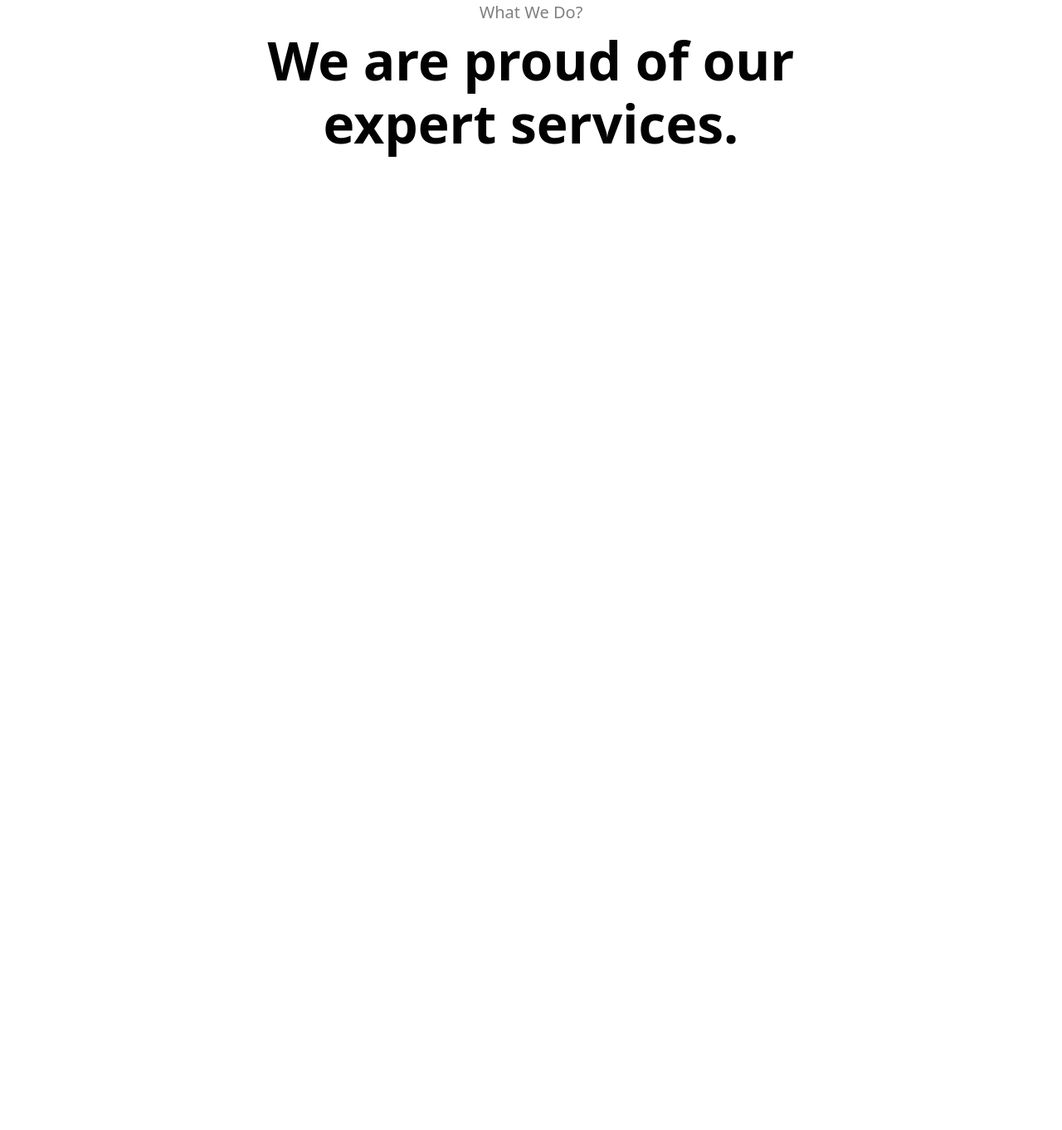
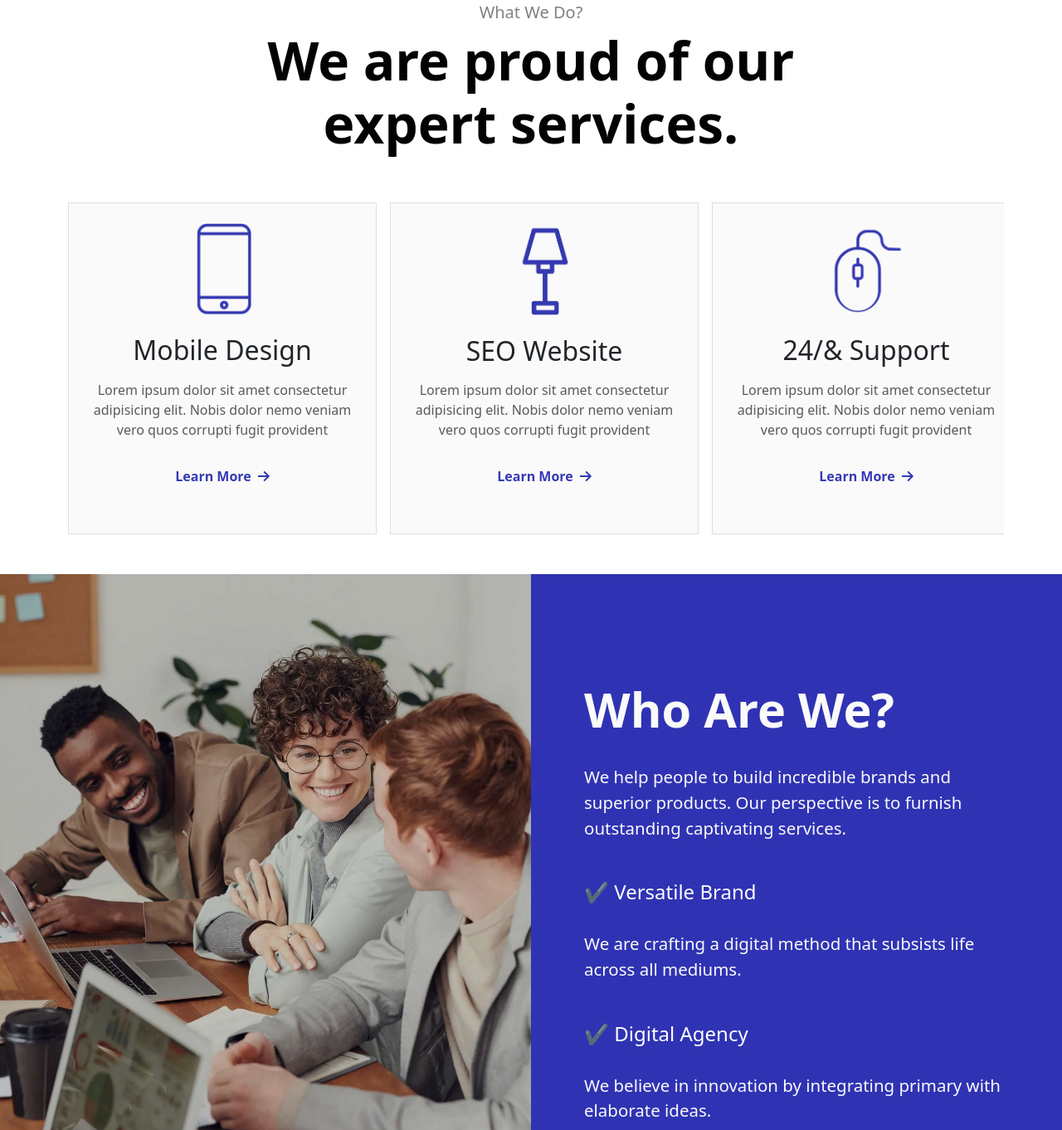
Before and after one commit to waleedrehman661/Web-Home, a plain HTML site: page index.html in a window 1280 px wide. Shown: the part 878-2240 px from the top of the page at 83% size. Before the commit the page ends 1074 px from the top, so only its background shows below. Drawn offline with nearby package versions, Linux system fonts and the light colour scheme.

Commit message:
my second commit

```diff
--- /dev/null
+++ b/assets/JS/navbar&footer.js
@@ -0,0 +1,30 @@
+var navbar =document.querySelector("header").innerHTML +=
+`
+<nav class="navbar navbar-expand-lg px-4 py-3 sticky-top">
+            <div class="container-fluid">
+              <a class="navbar-brand" href="#"><img class="navlogo" src="assets/images/newlogo.png" alt=""></a>
+              <button class="navbar-toggler" type="button" data-bs-toggle="collapse" data-bs-target="#navbarSupportedContent" aria-controls="navbarSupportedContent" aria-expanded="false" aria-label="Toggle navigation">
+                <span class="navbar-toggler-icon"></span>
+              </button>
+              <div class="collapse navbar-collapse" id="navbarSupportedContent">
+                <ul class="navbar-nav ms-auto mb-2 mb-lg-0">
+                  <li class="nav-item">
+                    <a class="nav-link text-white" aria-current="page" href="#">Home</a>
+                  </li>
+                  <li class="nav-item">
+                    <a class="nav-link text-white" href="#">About</a>
+                  </li>
+                  <li class="nav-item">
+                    <a class="nav-link text-white" href="#">Services</a>
+                  </li>
+                  <li class="nav-item">
+                    <a class="nav-link text-white" href="#">Projects</a>
+                  </li>
+                  <li class="nav-item">
+                    <a class="nav-link text-white" href="contact.html">Contact</a>
+                  </li>
+                </ul>
+              </div>
+            </div>
+          </nav>
+`
--- /dev/null
+++ b/assets/styling/contact.css
@@ -0,0 +1,94 @@
+/* Reset some default browser styles */
+* {
+    margin: 0;
+    padding: 0;
+    box-sizing: border-box;
+}
+html, body {
+    font-family: Arial, sans-serif;
+    width: 100%;
+    height: 100%;
+}
+.contact-main{
+    position: absolute;
+    top: 0;
+    z-index: 1;
+}
+.contact-left{
+    width: 50%;
+    background-color: #2f33b3;
+    position: relative;
+}
+.contact-right{
+    width: 50%;
+}
+.contact-right img{
+    width: 100%;
+    object-fit: cover;
+    filter: brightness(70%);
+}
+.contact-content{
+    display: block;
+    color: aliceblue;
+    position: absolute;
+    bottom: 0;
+    text-align: center;
+    padding-block: 4vw;
+    padding-inline: 5vw;
+}
+.contact-content h1{
+    color: aliceblue;
+    font-size: 6.5vw;
+    margin-bottom: 2.8vw;
+    font-weight: 700;
+}
+.contact-content p{
+    color: aliceblue;
+    font-size: 1.8vw;
+}
+.animated-link {
+    display: inline-flex;
+    align-items: center;
+    color:  #2f33b3;
+    font-weight: bold;
+    text-decoration: none;
+    transition: transform 0.3s ease-in-out;
+}
+.animated-link:hover{
+    color:  #1d21a0;
+}
+
+.animated-link i {
+    margin-left: 5px; /* Space between text and icon */
+    transition: transform 0.3s ease-in-out;
+}
+
+.animated-link:hover i {
+    transform: translateX(5px); /* Move arrow to right */
+}
+.card-1 h2{
+    font-size: 2.8vw;
+    font-weight: bold;
+}
+.card-2 h2{
+    font-size: 2.8vw;
+    font-weight: bold;
+}
+.card-3 h2{
+    font-size: 2.8vw;
+    font-weight: bold;
+}
+/* FORM */
+.contactf-left{
+    width: 50%;
+}
+.contactf-left img{
+    width: 100%;
+    height: 70vw;
+    object-fit: cover;
+}
+.contactf-right{
+    width: 50%;
+    height: 70vw;
+    background-color: #2f33b3;
+}
--- a/assets/styling/style.css
+++ b/assets/styling/style.css
@@ -16,6 +16,9 @@ html, body{
 }
 
 /* Navbar */
+nav{
+    z-index: 999;
+}
 .navbar {
     position: absolute;
     top: 0;
@@ -80,14 +83,14 @@ html, body{
     margin-top: 2.2vw;
 }
 
-.hero-left div button{
+.explore-btn{
     padding: 1.5vw 5vw;
     border: none;
     background-color: rgb(37, 216, 61);
     border-radius: 2px;
     margin-top: 2.2vw;
+    box-shadow: 0px 6px 14px rgba(0, 0, 0, 0.3);
 }
-
 .hero-right {
     width: 50%;
 }
@@ -117,3 +120,90 @@ html, body{
     font-size: 5vw;
     font-weight: 800;
 }
+/* CARDS  */
+.card-1{
+    height: 400px;
+    background-color: #fafafa;
+    border: 0.02px solid rgb(224, 222, 222);
+}
+.card-2{
+    height: 400px;
+    background-color: #fafafa;
+    border: 0.02px solid rgb(224, 222, 222);
+}
+.card-3{
+    height: 400px;
+    background-color: #fafafa;
+    border: 0.02px solid rgb(224, 222, 222);
+}
+.card-1 img{
+    mix-blend-mode: multiply;
+    width: 100px;
+}
+.card-2 img{
+    mix-blend-mode: multiply;
+    width: 100px;
+}
+.card-3 img{
+    mix-blend-mode: multiply;
+    width: 100px;
+}
+.cards-p{
+    color: rgb(90, 90, 90);
+}
+.learn-more {
+    display: inline-flex;
+    align-items: center;
+    text-decoration: none;
+    font-size: 16px;
+    color: #3539b5;
+    font-weight: bold;
+    transition: color 0.3s ease-in-out;
+}
+
+.learn-more i {
+    margin-left: 8px;
+    transition: transform 0.3s ease-in-out;
+}
+
+.learn-more:hover {
+    color: #2f33b3;
+}
+
+.learn-more:hover i {
+    transform: translateX(5px);
+}
+/* WHY_SECTION */
+.Why-left{
+    width: 50%;
+    height: 60vw;
+}
+.Why-left img{
+    width: 100%;
+    height: 100%;
+    object-fit: cover;
+    filter: brightness(80%);
+}
+.Why-right{
+    width: 50%;
+    height: 60vw;
+    background-color: #2f33b3;
+    padding-block: 10vw;
+    padding-inline: 5vw;
+}
+#Why-main{
+    display: flex;
+}
+.why-content{
+    display: block;
+}
+.why-content h2{
+    font-size: 4.5vw;
+    font-weight: 700;
+    color: #fafafa;
+}
+.why-content p{
+    font-size: 1.6vw;
+    color: #fafafa;
+    margin-top: 2.5vw;
+}
--- a/index.html
+++ b/index.html
@@ -4,38 +4,16 @@
     <meta charset="UTF-8">
     <meta name="viewport" content="width=device-width, initial-scale=1.0">
     <title>Document</title>
+    <!-- CDN -->
+     <!-- Latest Font Awesome CDN -->
+    <link rel="stylesheet" href="https://cdnjs.cloudflare.com/ajax/libs/font-awesome/6.5.1/css/all.min.css">
+    <!-- CDN -->
     <link rel="stylesheet" href="assets/styling/style.css">
     <link href="https://cdn.jsdelivr.net/npm/bootstrap@5.0.2/dist/css/bootstrap.min.css" rel="stylesheet" integrity="sha384-EVSTQN3/azprG1Anm3QDgpJLIm9Nao0Yz1ztcQTwFspd3yD65VohhpuuCOmLASjC" crossorigin="anonymous">
 </head>
 <body>
        <div id="main">
-        <nav class="navbar navbar-expand-lg px-4 py-3">
-            <div class="container-fluid">
-              <a class="navbar-brand" href="#"><img class="navlogo" src="assets/images/newlogo.png" alt=""></a>
-              <button class="navbar-toggler" type="button" data-bs-toggle="collapse" data-bs-target="#navbarSupportedContent" aria-controls="navbarSupportedContent" aria-expanded="false" aria-label="Toggle navigation">
-                <span class="navbar-toggler-icon"></span>
-              </button>
-              <div class="collapse navbar-collapse" id="navbarSupportedContent">
-                <ul class="navbar-nav ms-auto mb-2 mb-lg-0">
-                  <li class="nav-item">
-                    <a class="nav-link text-white" aria-current="page" href="#">Home</a>
-                  </li>
-                  <li class="nav-item">
-                    <a class="nav-link text-white" href="#">About</a>
-                  </li>
-                  <li class="nav-item">
-                    <a class="nav-link text-white" href="#">Services</a>
-                  </li>
-                  <li class="nav-item">
-                    <a class="nav-link text-white" href="#">Projects</a>
-                  </li>
-                  <li class="nav-item">
-                    <a class="nav-link text-white" href="#">Contact</a>
-                  </li>
-                </ul>
-              </div>
-            </div>
-          </nav>
+        <header class="sticky-top"></header>
           <div class="landing w-100">
             <div>
                 <div class="hero-left">
@@ -43,7 +21,7 @@
                     <h1>We Offer Modern Web Solutions</h1>
                     <p>We work in a customized way by devising and handling entirely online projects with long-term partnerships.
                     </p>
-                    <button>Explore Now</button>
+                    <button class="explore-btn">Explore Now</button>
                     </div>
                 </div>
                 <div class="hero-right">
@@ -57,11 +35,78 @@
                 <h5 class="text-center">What We Do?</h5>
                 <h2 class="text-center">We are proud of our expert services.</h2>
                </div>
+              </div>
+              <div class="container gap-3 overflow-hidden d-flex py-5">
+              <div class="col-12 col-md-4">
+                <div class="card-1 text-center p-4">
+                 <img class="mb-4" src="assets/images/mobile.png" alt="">
+                 <div>
+                  <h2>Mobile Design</h2>
+                 <p class="cards-p mt-3">Lorem ipsum dolor sit amet consectetur adipisicing elit. Nobis dolor nemo veniam vero quos corrupti fugit provident</p>
+                 <a href="#" class="learn-more mt-3">
+                  Learn More <i class="fas fa-arrow-right"></i>
+                 </a>
+                 </div>
+                </div>
+              </div>
+              <div class="col-12 col-md-4">
+               <div class="card-2 text-center p-4">
+                <img class="mb-4" src="assets/images/lamp.png" alt="">
+                 <div>
+                  <h2>SEO Website</h2>
+                 <p class="cards-p mt-3">Lorem ipsum dolor sit amet consectetur adipisicing elit. Nobis dolor nemo veniam vero quos corrupti fugit provident</p>
+                 <a href="#" class="learn-more mt-3">
+                  Learn More <i class="fas fa-arrow-right"></i>
+                 </a>
+                 </div>
+               </div>
+              </div>
+              <div class="col-12 col-md-4">
+               <div class="card-3 text-center p-4">
+                <img class="mb-4" src="assets/images/mouse.png" alt="">
+                <div>
+                 <h2>24/& Support</h2>
+                <p class="cards-p mt-3">Lorem ipsum dolor sit amet consectetur adipisicing elit. Nobis dolor nemo veniam vero quos corrupti fugit provident</p>
+                <a href="#" class="learn-more mt-3">
+                  Learn More <i class="fas fa-arrow-right"></i>
+                </a>
+                </div>
+               </div>
+              </div>
             </div>
+          </section>
+          <section>
+            <div id="Why-main" class="w-100">
+              <div class="Why-left">
+                <img src="assets/images/Why-image.jpg" alt="">
+              </div>
+              <div class="Why-right">
+                <div class="why-content">
+                  <h2>Who Are We?</h2>
+                  <p>We help people to build incredible brands and superior products. Our perspective is to furnish outstanding captivating services.</p>
+                  <div class="text-white mt-5">
+                      <h4>✔ Versatile Brand</h4>
+                    <p>We are crafting a digital method that subsists life across all mediums.</p>
+                  </div>
+                  <div class="text-white mt-5">
+                      <h4>✔ Digital Agency</h4>
+                    <p>We believe in innovation by integrating primary with elaborate ideas.</p>
+                  </div>
+                </div>
+              </div>
+            </div>
+          </section>
+          <section>
+            <div class="sericesdiv text-dark py-4">
+              <div class="col-8">
+               <h5 class="text-center">Happy Customers</h5>
+               <h2 class="text-center">We believe in the client's happiness.</h2>
+              </div>
           </section>
        </div>
 
     <script src="https://cdn.jsdelivr.net/npm/@popperjs/core@2.9.2/dist/umd/popper.min.js" integrity="sha384-IQsoLXl5PILFhosVNubq5LC7Qb9DXgDA9i+tQ8Zj3iwWAwPtgFTxbJ8NT4GN1R8p" crossorigin="anonymous"></script>
 <script src="https://cdn.jsdelivr.net/npm/bootstrap@5.0.2/dist/js/bootstrap.min.js" integrity="sha384-cVKIPhGWiC2Al4u+LWgxfKTRIcfu0JTxR+EQDz/bgldoEyl4H0zUF0QKbrJ0EcQF" crossorigin="anonymous"></script>
+<script src="assets/JS/navbar&footer.js"></script>
 </body>
 </html>
```
Also changed, not shown: contact.html (added, +91 -0 lines), assets/images/Why-image.jpg (added), assets/images/contact-banner.jpg (added), assets/images/contact-img.jpg (added), assets/images/lamp.png (added), assets/images/mobile.png (added), assets/images/mouse.png (added), assets/images/navlogo.png (deleted).
